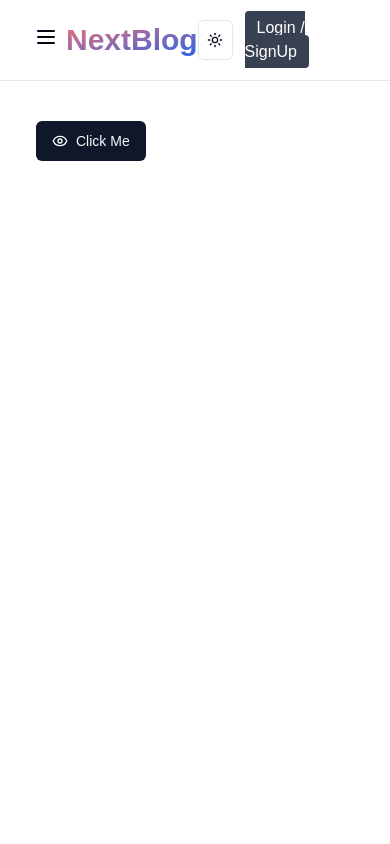
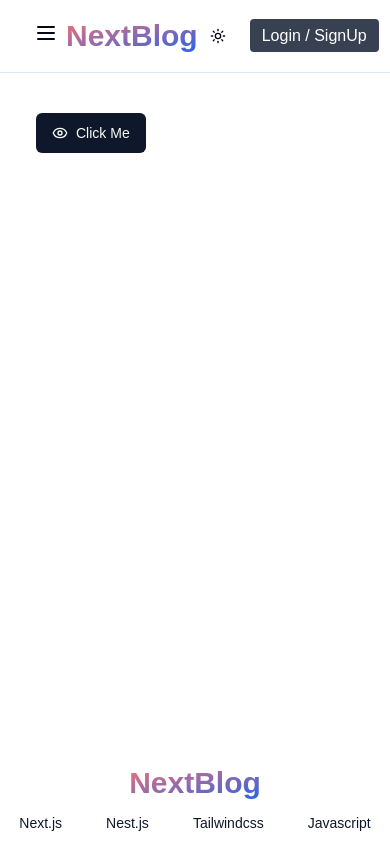
Before and after one commit to NdekoCode/nextjs-blog, a Next.js app: page / in a window 390 px wide. Built offline with nearby package versions, Linux system fonts and the light colour scheme.

Commit message:
add footer block and learn shadcn-button

```diff
--- a/app/layout.tsx
+++ b/app/layout.tsx
@@ -3,6 +3,7 @@ import '@/styles/globals.scss';
 
 import localFont from 'next/font/local';
 
+import Footer from '@/components/layout/footer';
 import Header from '@/components/layout/header';
 import { ThemeProvider } from '@/components/theme-provider';
 
@@ -30,7 +31,7 @@ export default function RootLayout({
   return (
     <html lang="en" className="light">
       <body
-        className={`${geistSans.variable} ${geistMono.variable} antialiased`}
+        className={`${geistSans.variable} ${geistMono.variable} antialiased min-h-svh h-full flex flex-col`}
       >
         <ThemeProvider
           attribute="class"
@@ -40,6 +41,7 @@ export default function RootLayout({
         >
           <Header />
           <main className="container">{children}</main>
+          <Footer/>
         </ThemeProvider>
       </body>
     </html>
--- a/components/ProfileButton.tsx
+++ b/components/ProfileButton.tsx
@@ -5,7 +5,7 @@ const ProfileButton = () => {
     <div>
       <Link
         href="/auth/login"
-        className="py-2 px-3 rounded bg-gray-700 text-white"
+        className="py-2 px-3 text-nowrap rounded bg-gray-700 text-white"
       >
         Login / SignUp
       </Link>
--- /dev/null
+++ b/components/layout/AppLogo.tsx
@@ -0,0 +1,14 @@
+import Link from 'next/link';
+import { FC } from 'react';
+
+import { cn } from '@/lib/utils';
+
+const AppLogo:FC<{className?:string}> = ({className}) => {
+  return (
+    <h1 className={cn("text-3xl text-transparent font-bold bg-clip-text bg-gradient-to-br from-red-400 to-blue-600 bg-transparent", className)}>
+      <Link href="/">NextBlog</Link>
+    </h1>
+  );
+};
+
+export default AppLogo;
--- a/components/layout/ResponsiveMenu.tsx
+++ b/components/layout/ResponsiveMenu.tsx
@@ -13,7 +13,7 @@ const ResponsiveMenu = () => {
         <SheetTrigger>
           <Menu className="size-6" />
         </SheetTrigger>
-        <SheetContent side="left">
+        <SheetContent side="left" className='lg:hidden'>
           <div className="flex flex-col gap-y-5">
             <Link href="/write-post">
               <Button variant="ghost">Write a post</Button>
--- a/components/layout/ThemeToggle.tsx
+++ b/components/layout/ThemeToggle.tsx
@@ -11,7 +11,7 @@ export function ThemeToggle() {
 
   return (
     <Button
-      variant="outline"
+      variant="ghost"
       size="icon"
       onClick={() =>
         setTheme((prevTheme) => (prevTheme === "light" ? "dark" : "light"))
--- /dev/null
+++ b/components/layout/footer.tsx
@@ -0,0 +1,25 @@
+import Link from 'next/link';
+
+import { CATEGORIES } from '@/utils/data/constant';
+
+import { Button, buttonVariants } from '../ui/button';
+import AppLogo from './AppLogo';
+
+const Footer = () => {
+  return (
+    <div className="flex container mt-auto min-h-20 items-center justify-center flex-wrap lg:justify-between">
+      <AppLogo />
+      <ul className="flex items-center gap-3">
+        {CATEGORIES.map((category) => (
+          <Button variant="ghost"  key={category.id} asChild>
+            <Link href={`/categories/${category.slug}`} className={buttonVariants({variant:'link'})}>
+              {category.name}
+            </Link>
+          </Button>
+        ))}
+      </ul>
+    </div>
+  );
+};
+
+export default Footer;
--- a/components/layout/header.tsx
+++ b/components/layout/header.tsx
@@ -1,8 +1,7 @@
-"use client";
-import Link from 'next/link';
-
+"use client";;
 import ProfileButton from '../ProfileButton';
 import HeaderMenu from '../ui/header-menu';
+import AppLogo from './AppLogo';
 import ResponsiveMenu from './ResponsiveMenu';
 import { ThemeToggle } from './ThemeToggle';
 
@@ -13,9 +12,7 @@ const Header = () => {
         {/* Responsive Menu */}
         <div className="flex items-center gap-2">
           <ResponsiveMenu />
-          <h1 className="text-3xl text-transparent font-bold bg-clip-text bg-gradient-to-br from-red-400 to-blue-600">
-            <Link href="/">NextBlog</Link>
-          </h1>
+          <AppLogo />
         </div>
         {/* Navigation with Shadcn */}
         <HeaderMenu />
```
